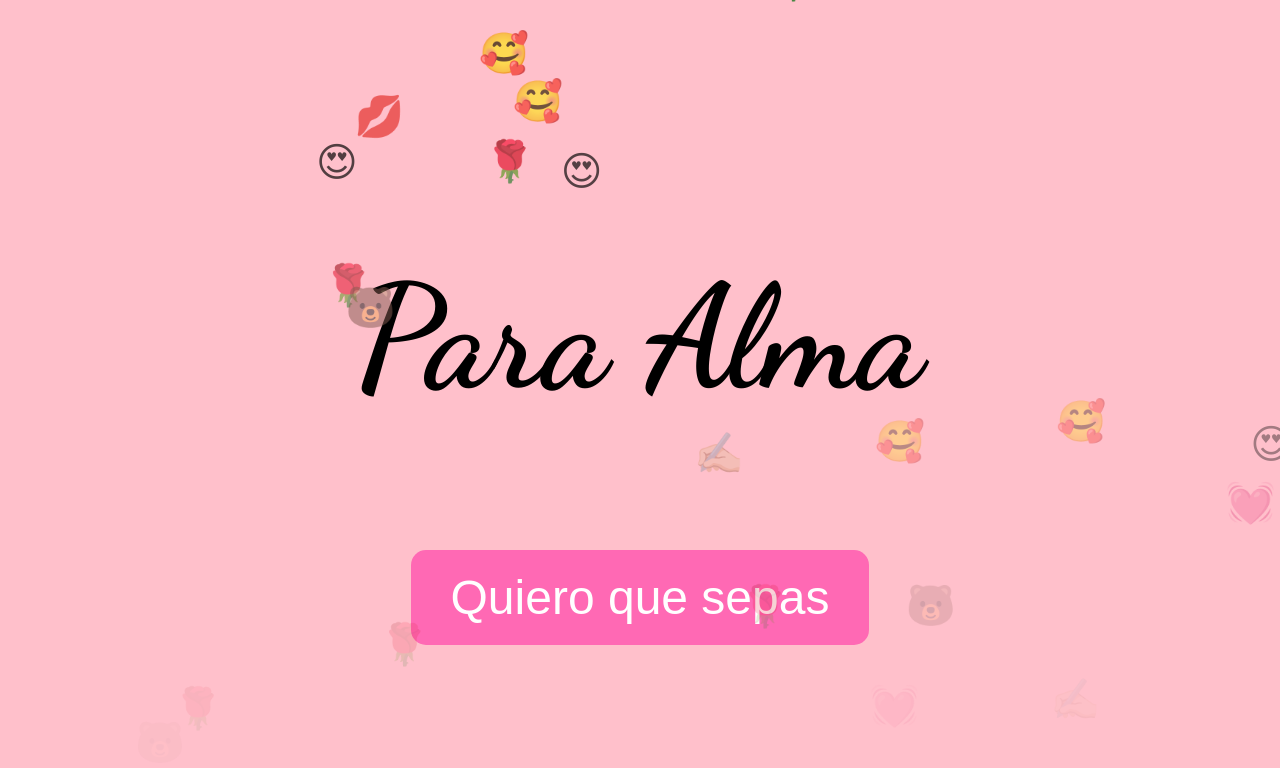
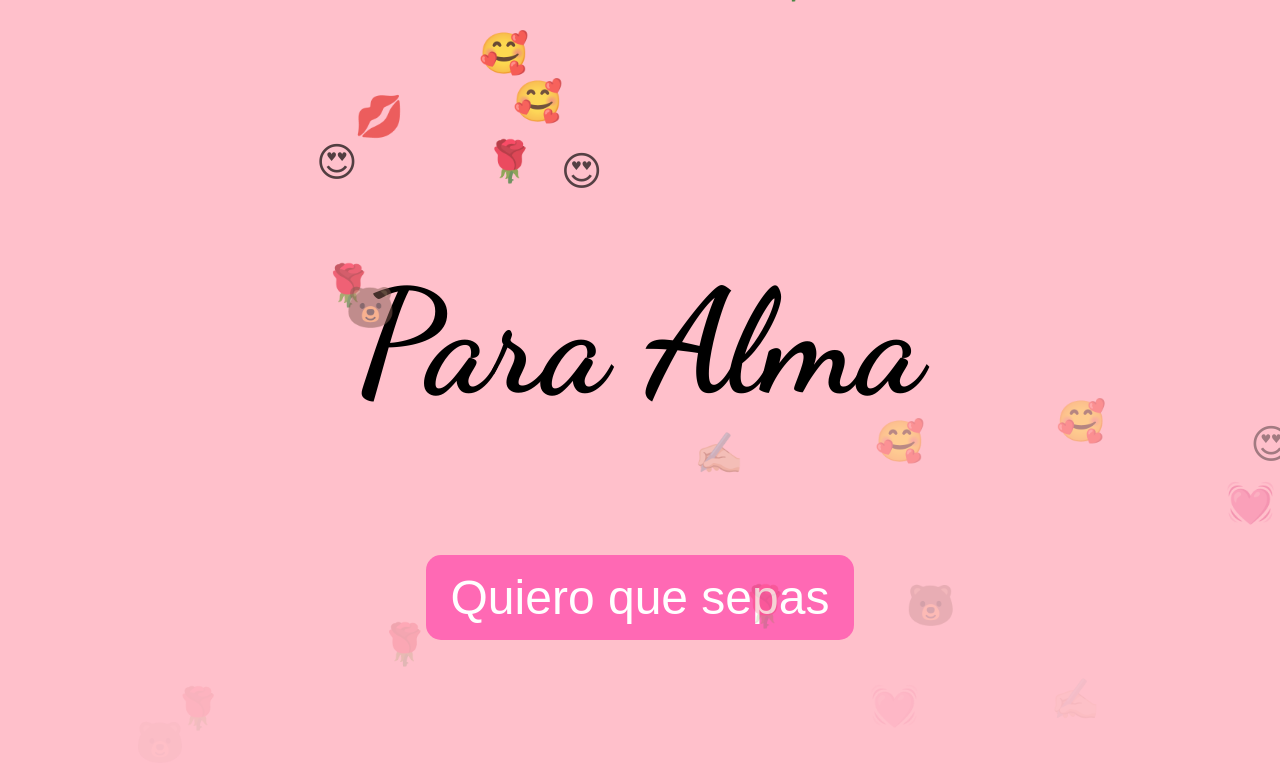
Before and after one commit to Anthony-Lorenzo/Almis, a plain HTML site: page index.html in a window 1280 px wide. Drawn offline with Linux system fonts and the light colour scheme.

Commit message:
Update index.html

```diff
--- a/index.html
+++ b/index.html
@@ -53,7 +53,7 @@
         .button {
             background-color: #FF69B4;
             color: white;
-            padding: 20px 40px;
+            padding: 15px 25px;
             border: none;
             font-size: 3rem;
             cursor: pointer;
```
